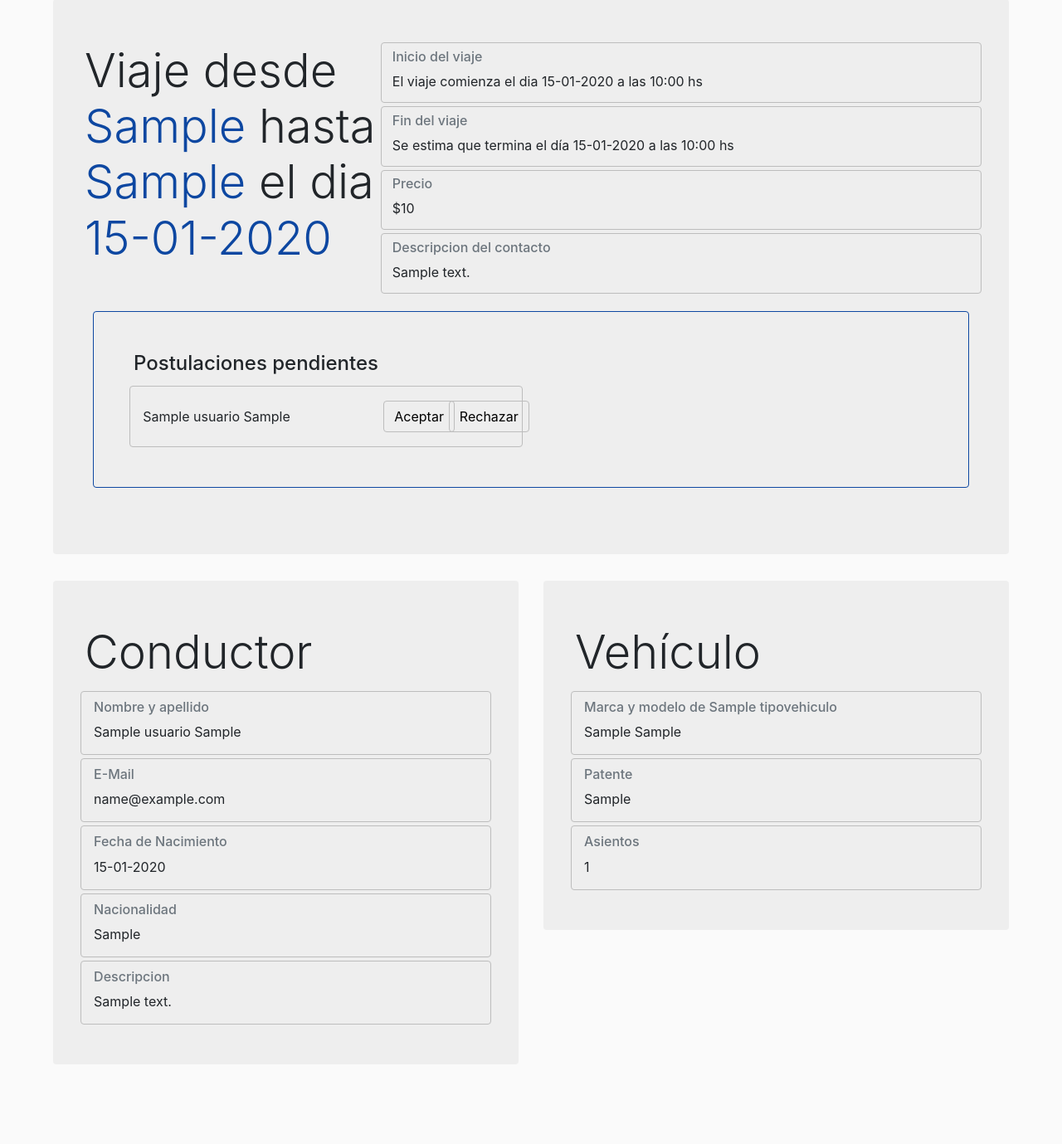
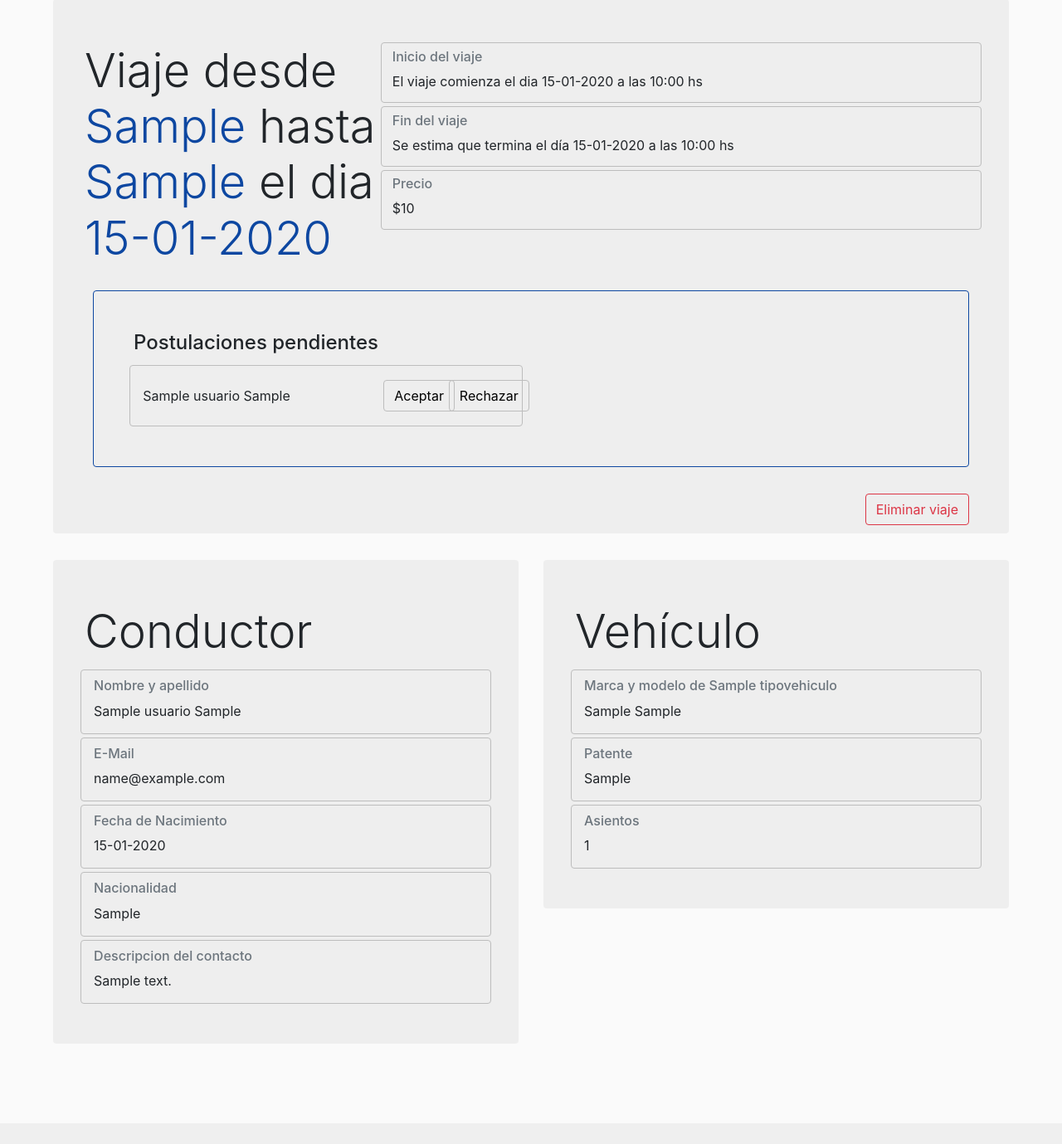
Before and after one commit to fedediclaudio/aventon_is2, a PHP site: page /PantallaInfoViaje/informacionViaje.php?id=1 in a window 1280 px wide. Shown: the part 121-1500 px from the top of the page at 83% size. After the commit the page ends 1331 px from the top, so only its background shows below. Run offline with PHP 8.4, Linux system fonts and the light colour scheme; the visitor is signed in with stand-in values (Sample User, id 1); tables that the repository leaves empty hold one stand-in row (values such as "Sample post").

Commit message:
Eliminar viaje

```diff
--- a/PantallaInfoViaje/conexionInfoViaje.php
+++ b/PantallaInfoViaje/conexionInfoViaje.php
@@ -136,6 +136,35 @@
       $this->consulta("DELETE FROM participacion WHERE idviajeConcreto = '$viaje' AND idusuario = '$user'");
     }
 
+    function eliminarViajeConcreto($idViajeConcreto) {
+      $this->eliminarTodasLasPostulaciones($idViajeConcreto);
+      $viaje = mysqli_fetch_assoc($this->fullInfoDeViaje($idViajeConcreto));
+      $this->consulta("DELETE FROM viajeconcreto WHERE idviajeConcreto = '$idViajeConcreto'");
+      $this->limpiarViajeAbstracto($viaje["idviaje"]);
+    }
+
+    function eliminarTodasLasPostulaciones($idViajeConcreto) {
+      $this->consulta("DELETE FROM participacion WHERE idviajeConcreto = '$idViajeConcreto'");
+    }
+
+    function limpiarViajeAbstracto($idViaje) {
+      if (!(mysqli_fetch_assoc($this->consulta("SELECT * FROM viajeconcreto v WHERE v.idviaje = $idViaje")))) {
+        $this->eliminarViajeAbstracto($idViaje);
+      }
+    }
+
+    function eliminarViajeAbstracto($idViaje) {
+      $this->eliminarViajesConcretosDe($idViaje);
+      $this->consulta("DELETE FROM viaje WHERE idviaje = '$idViaje'");
+    }
+
+    function eliminarViajesConcretosDe($idViaje) {
+      $viajesConcretos = $this->consulta("SELECT * FROM viajeconcreto WHERE idviaje = $idViaje");
+      while($viajeConcreto = mysqli_fetch_assoc($viajesConcretos)) {
+        $this->eliminarViajeConcreto($viajeConcreto['idviajeConcreto']);
+      }
+    }
+
   }
 
 ?>
--- /dev/null
+++ b/PantallaInfoViaje/eliminarViajeConcreto.php
@@ -0,0 +1,6 @@
+<?php
+  include 'conexionInfoViaje.php';
+  $conexion = new ConexionInfoViaje();
+  $conexion->eliminarViajeConcreto($_GET["idViajeConcreto"]);
+  header("location:../index.php");
+?>
--- a/PantallaInfoViaje/informacionViaje.php
+++ b/PantallaInfoViaje/informacionViaje.php
@@ -23,6 +23,7 @@
         $fechaFin = new DateTime($viaje["fechaFin"]);
         $horaInicio = new DateTime ($viaje["horaInicio"]);
         $horaFin = new DateTime ($viaje["horaFin"]);
+        include 'modalEliminarViaje.php';
     ?>
     <!-- Navbar -->
     <?php
@@ -55,12 +56,14 @@
                 <p class="card-text"><?php echo '$' . $viaje["precio"] ?></p>
               </div>
             </div>
-					          <?php $conexion->imprimirDescripcion($viaje["descripcion"]); ?>
           </div>
           <div class="col-12" style="margin-top:20px">
           </div>
         </div>
 				<?php $conexion->imprimirParticipaciones($viaje); ?>
+        <?php if ($conexion->viajeEsDeUsuarioActual($viaje)) {
+          echo "<button class='btn btn-outline-danger' style='float:right'data-toggle='modal' data-target='#modalEliminarViaje'> Eliminar viaje</button>";
+        } ?>
 			</div>
       <div class="row mb-6">
         <div class="col-md-6">
@@ -95,13 +98,7 @@
                   <p class="card-text"><?php echo $viaje["nacionalidad"]; ?></p>
                 </div>
   						</div>
-            						<?php if($viaje["descripcion"]) { echo '
-            						<div class="card card-infoviaje" style="width:100%; margin-top: 4px;">
-                                    	<div class="card-body" style="margin: -1%">
-            								<h6 class="card-subtitle mb-2 text-muted">Descripcion</h6>
-                                        	<p class="card-text">' . $viaje["descripcion"] . '</p>
-                                    	</div>
-            						</div>';} ?>
+  					<?php $conexion->imprimirDescripcion($viaje["descripcion"]); ?>
             </div>
           </div>
         </div>
--- /dev/null
+++ b/PantallaInfoViaje/modalEliminarViaje.php
@@ -0,0 +1,19 @@
+<div class="modal fade" tabindex="-1" role="dialog" id="modalEliminarViaje">
+  <div class="modal-dialog" role="document">
+    <div class="modal-content">
+      <div class="modal-header">
+        <h5 class="modal-title">Eliminar viaje</h5>
+        <button type="button" class="close" data-dismiss="modal" aria-label="Close">
+          <span aria-hidden="true">&times;</span>
+        </button>
+      </div>
+      <div class="modal-body">
+        <p>Esta seguro de eliminar este viaje? En caso de tener posutulaciones aceptadas, afectara su reputación</p>
+      </div>
+      <div class="modal-footer">
+        <button type="button" class="btn btn-danger"  onclick="location='eliminarViajeConcreto.php?idViajeConcreto=<?php echo $viaje["idviajeConcreto"] ?>'">Eliminar</button>
+        <button type="button" class="btn btn-secondary" data-dismiss="modal">Cancelar</button>
+      </div>
+    </div>
+  </div>
+</div>
```
Lines whose indentation alone changed are shown as unchanged.
